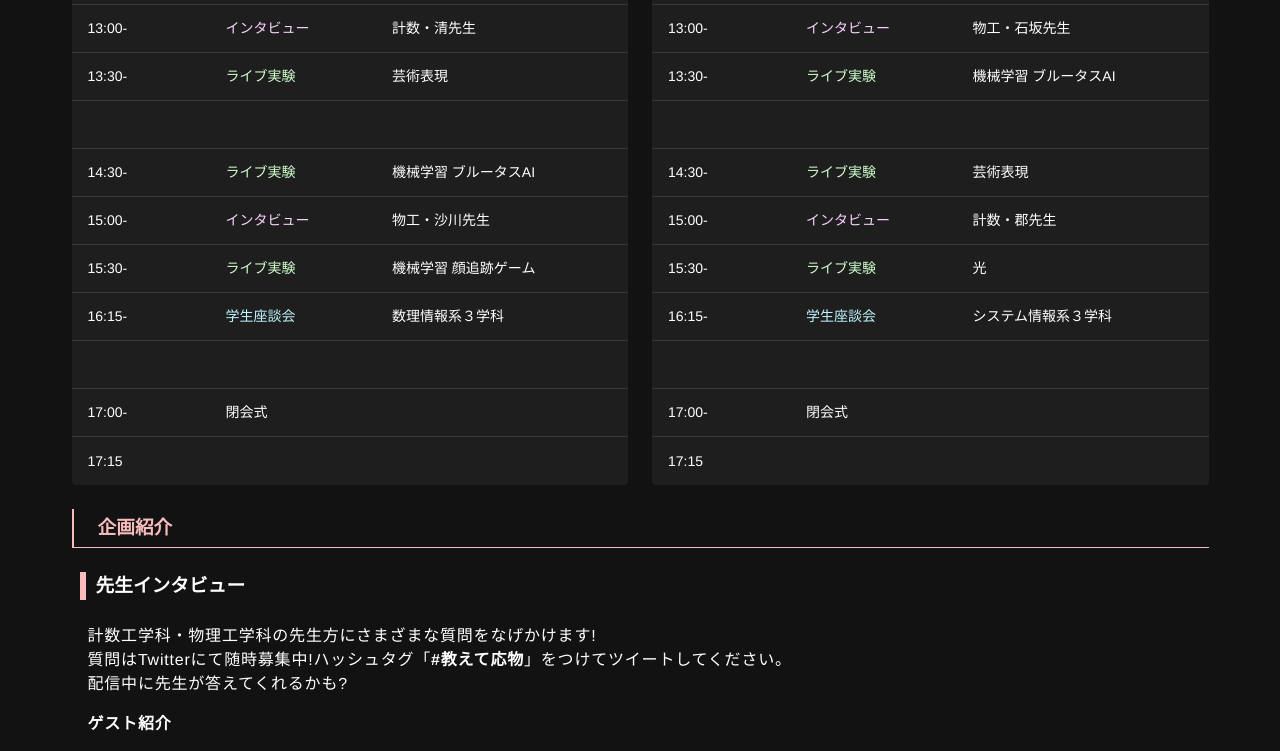
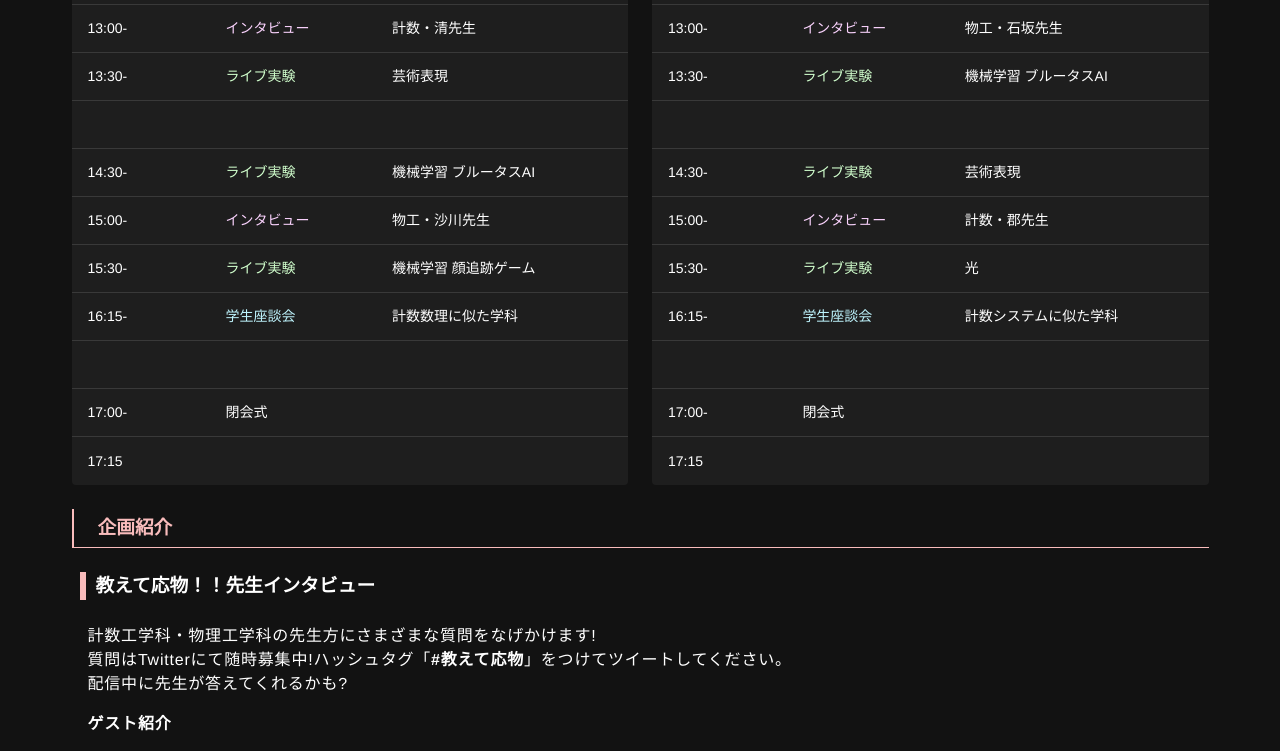
Before and after one commit to akatsuka-419/ap_mayfes2020, a Nuxt app: page /live in a window 1280 px wide. Shown: the part 871-1622 px from the top of the page. Built offline with nearby package versions, Linux system fonts and the light colour scheme.

Commit message:
Update live.vue

```diff
--- a/pages/live.vue
+++ b/pages/live.vue
@@ -69,7 +69,7 @@
 
              <h3 class="live_subtitle my-6 pl-6">企画紹介</h3>
 
-             <h3 class="live_subsubtitle my-6 ml-2">先生インタビュー</h3>
+             <h3 class="live_subsubtitle my-6 ml-2">教えて応物！！先生インタビュー</h3>
              <p class="ml-4 kikaku_sentence">
                  計数工学科・物理工学科の先生方にさまざまな質問をなげかけます!<br>
                  質問はTwitterにて随時募集中!ハッシュタグ「<span class="font-weight-bold">#教えて応物</span>」をつけてツイートしてください。<br>
@@ -371,7 +371,7 @@ export default {
       schedule1: [
           {
             time: '10:00-',
-            event: '閉会式',
+            event: '開会式',
             detail: '',
             isLive: false,
             isInterview: false,
@@ -468,7 +468,7 @@ export default {
           {
             time: '16:15-',
             event: '学生座談会',
-            detail: '数理情報系３学科',
+            detail: '計数数理に似た学科',
             isLive: false,
             isInterview: false,
             isSymposium: true
@@ -501,7 +501,7 @@ export default {
         schedule2: [
           {
             time: '10:00-',
-            event: '閉会式',
+            event: '開会式',
             detail: '',
             isLive: false,
             isInterview: false,
@@ -598,7 +598,7 @@ export default {
           {
             time: '16:15-',
             event: '学生座談会',
-            detail: 'システム情報系３学科',
+            detail: '計数システムに似た学科',
             isLive: false,
             isInterview: false,
             isSymposium: true
```
